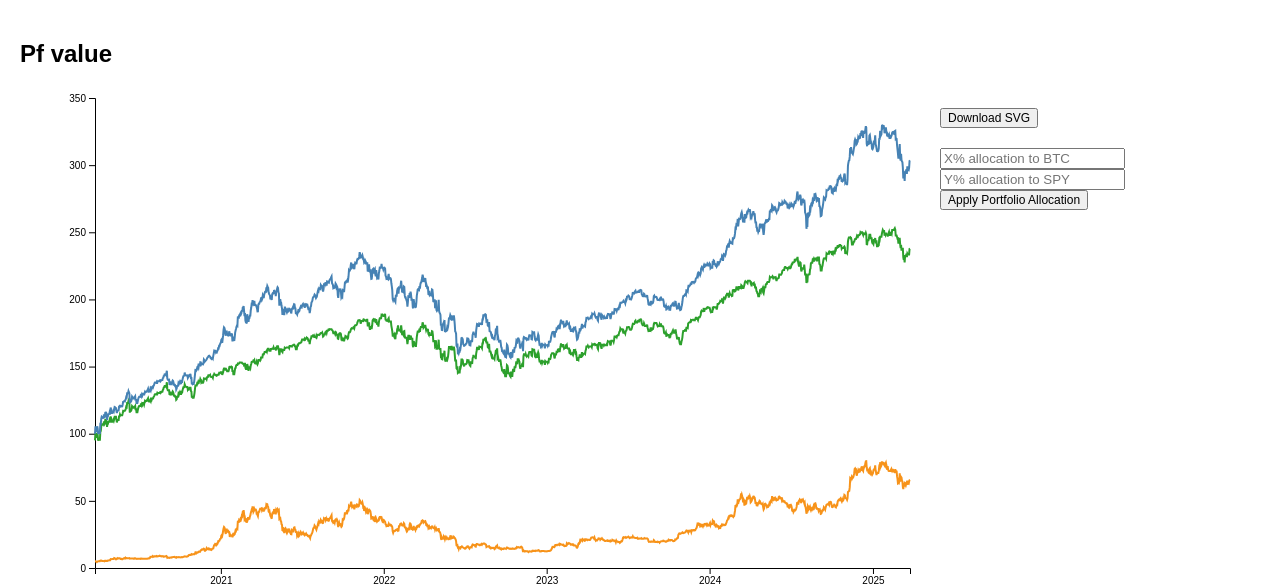
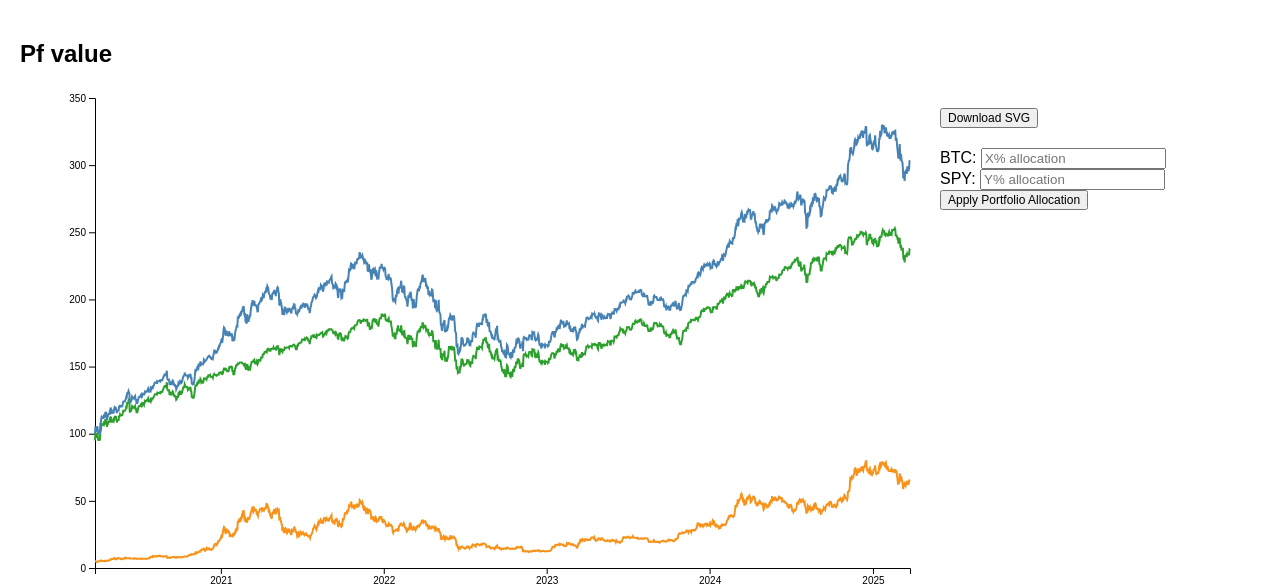
Before and after one commit to Vinnie117/onchain-analytics, a FastAPI app: page / in a window 1280 px wide. Shown: the top 587 px of the page. Run offline with FastAPI, Linux system fonts and the light colour scheme.

Commit message:
improve layout

```diff
--- a/templates/index.html
+++ b/templates/index.html
@@ -22,8 +22,16 @@
         </div>
         <div class="button-container">
             <button id="pfvalue-download" style="margin-bottom: 20px;">Download SVG</button>
-            <input type="text" id="allocation-btc" placeholder="X% allocation to BTC" style="margin-right: 5px;">
-            <input type="text" id="allocation-spy" placeholder="Y% allocation to SPY" style="margin-right: 5px;">
+            <div style="display: inline-block;">
+                <label for="allocation-btc">BTC: </label>
+                <input type="text" id="allocation-btc" placeholder="X% allocation">
+            </div>
+            <div style="display: inline-block;">
+                <label for="allocation-spy">SPY: </label>
+                <input type="text" id="allocation-spy" placeholder="Y% allocation">
+            </div>
+
+
             <button id="update-portfolio-btn">Apply Portfolio Allocation</button>
         </div>
     </div>
```
